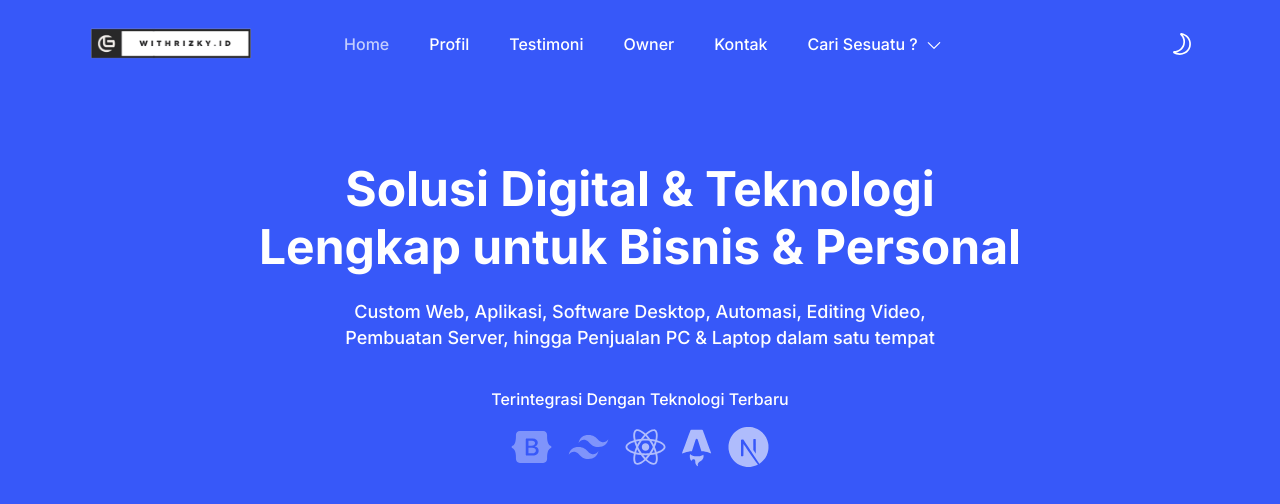
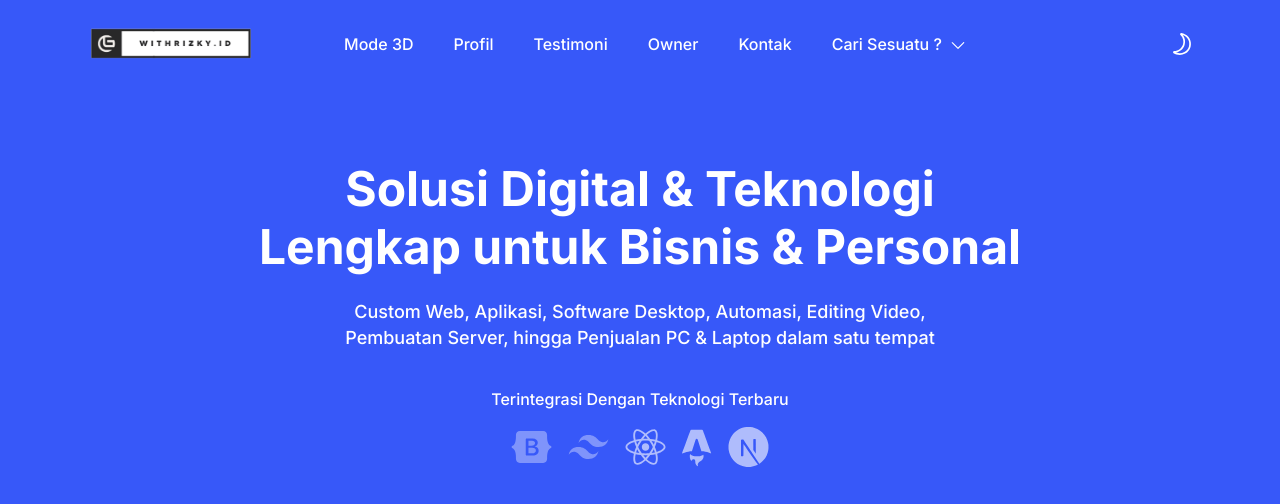
Before and after one commit to withrizky/officialweb, a plain HTML site: page index.html in a window 1280 px wide. Shown: the top 504 px of the page. Drawn offline with Linux system fonts and the light colour scheme.

Commit message:
Update index.html
menambahkan mode 3D

```diff
--- a/index.html
+++ b/index.html
@@ -43,9 +43,9 @@
               class="absolute right-4 top-full hidden w-full max-w-[250px] rounded-lg bg-white py-5 shadow-lg dark:bg-dark-2 lg:static lg:block lg:w-full lg:max-w-full lg:bg-transparent lg:px-4 lg:py-0 lg:shadow-none dark:lg:bg-transparent xl:px-6">
               <ul class="blcok lg:flex 2xl:ml-20">
                 <li class="relative group">
-                  <a href="#home"
+                  <a href="https://withrizky.github.io/3dportfolio/"
                     class="flex py-2 mx-8 text-base font-medium ud-menu-scroll text-dark group-hover:text-primary dark:text-white lg:mr-0 lg:inline-flex lg:px-0 lg:py-6 lg:text-white lg:group-hover:text-white lg:group-hover:opacity-70">
-                    Home
+                    Mode 3D
                   </a>
                 </li>
                 <li class="relative group">
```
